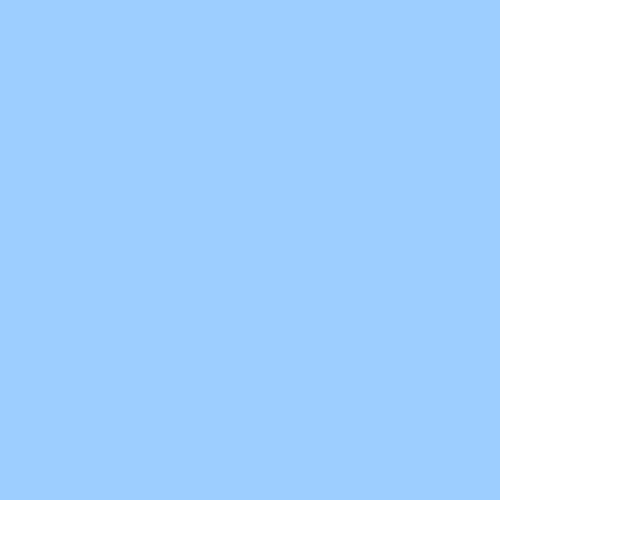
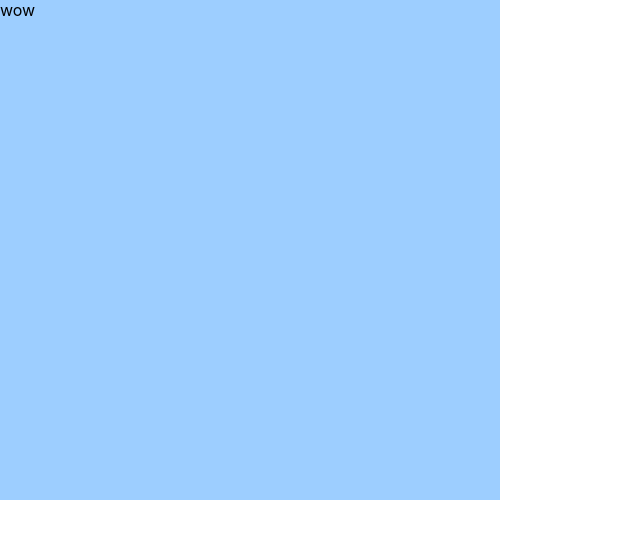
Before and after one commit to Radical-Ladical/react-box-color, a React (Create React App) app: page / in a window 1280 px wide. Shown: the top 538 px of the page, without its empty margins (0-640 px from the left). Built offline with nearby package versions, Linux system fonts and the light colour scheme.

Commit message:
8th commit

```diff
--- a/src/App.css
+++ b/src/App.css
@@ -2,4 +2,5 @@
 background: #9dceff;;
 height: 500px;
 width: 500px;
+font-family: -apple-system, BlinkMacSystemFont, 'Segoe UI', Roboto, Oxygen, Ubuntu, Cantarell, 'Open Sans', 'Helvetica Neue', sans-serif;
 }
--- a/src/App.js
+++ b/src/App.js
@@ -7,8 +7,8 @@ export default class app extends Component {
 
   render() {
     return (
-      <div onClick="Change('red','color');"  id="red">
-
+      <div onClick="Change('red','#FOF');"  id="red">
+        wow
       </div>
     )
   }
```
